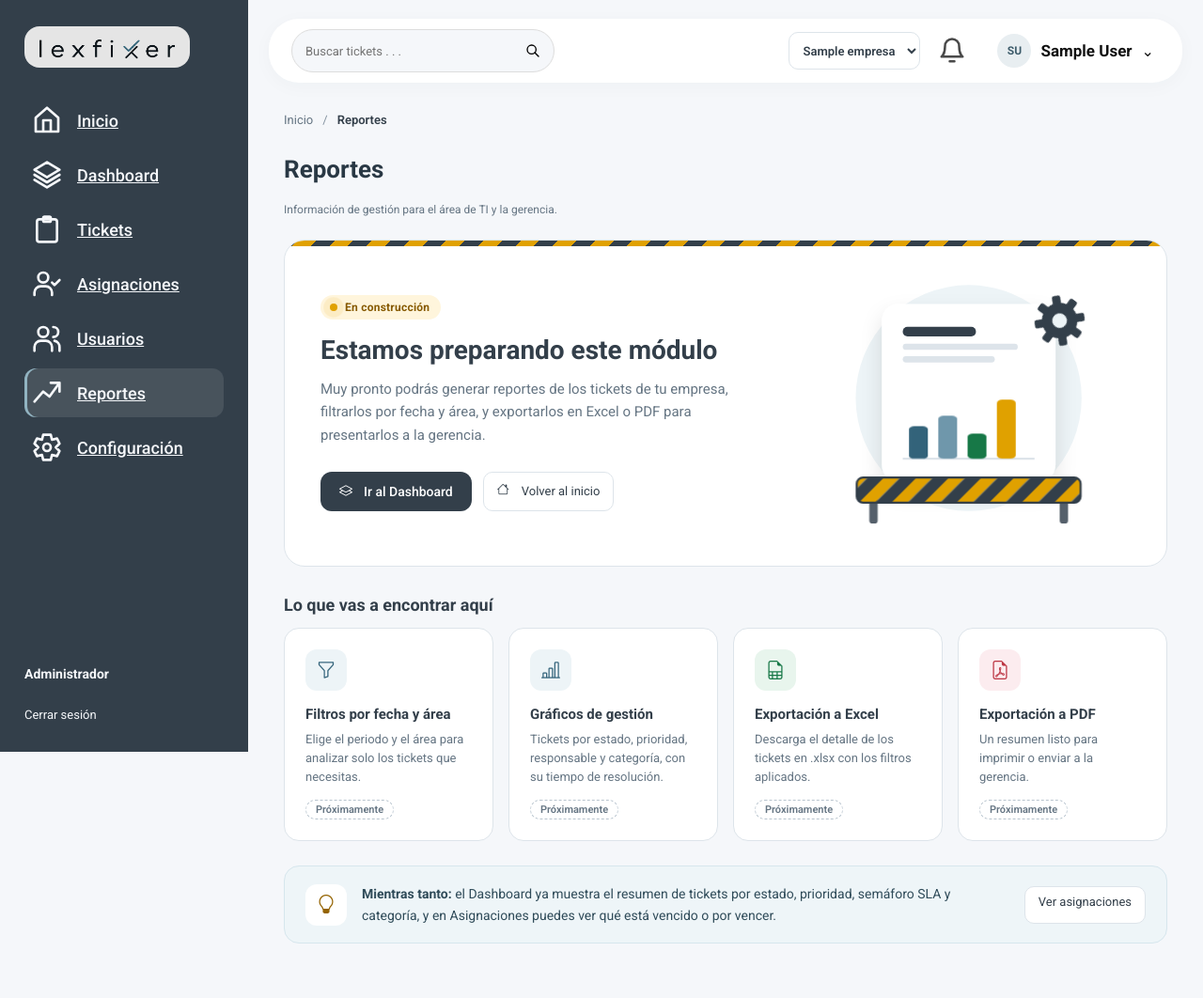
After one commit to alexis-quintana/ticket-system-web-app, a Flask app: page /reportes in a window 1280 px wide. The commit adds this page. Shown: the whole page at 94% size. Run offline with Flask 3, Linux system fonts and the light colour scheme; the visitor is signed in with stand-in values (Sample User, id 1); tables that the repository leaves empty hold one stand-in row (values such as "Sample post").

Commit message:
Implementación del un html y css para reportes

```diff
--- a/main.py
+++ b/main.py
@@ -29,6 +29,10 @@ app.register_blueprint(sla_bp)
 # Módulo 5 — Notificaciones internas (Quintana)
 from modules.notificaciones import bp as notificaciones_bp
 app.register_blueprint(notificaciones_bp)
+
+# Módulo 6 — Reportes (por ahora: página "en construcción")
+from modules.reportes import bp as reportes_bp
+app.register_blueprint(reportes_bp)
 
 # Páginas generales: Inicio, Dashboard, Perfil y Configuración (integración)
 from modules.panel import bp as panel_bp
--- /dev/null
+++ b/static/css/construccion.css
@@ -0,0 +1,303 @@
+/* Página "en construcción" de Reportes (/reportes).
+   Usa los tokens de global.css y los botones compartidos (.button, .secondary-button).
+   Las animaciones se apagan con "Reducir animaciones" (body.reduce-motion) o prefers-reduced-motion. */
+
+.obra-page {
+    max-width: var(--content-max-width);
+}
+
+/* ---------- Tarjeta principal ---------- */
+.obra-hero {
+    position: relative;
+    display: grid;
+    grid-template-columns: minmax(0, 1.15fr) minmax(260px, .85fr);
+    align-items: center;
+    gap: 24px;
+    margin: 22px 0 30px;
+    padding: 34px 38px;
+    background: white;
+    border: 1px solid var(--color-border);
+    border-radius: 22px;
+    overflow: hidden;
+}
+
+/* franja de obra arriba */
+.obra-hero::before {
+    content: "";
+    position: absolute;
+    inset: 0 0 auto 0;
+    height: 6px;
+    background: repeating-linear-gradient(-45deg, #e0a100 0 14px, var(--color-navigation) 14px 28px);
+}
+
+.obra-hero h2 {
+    font-size: 28px;
+    line-height: 1.2;
+    margin: 16px 0 12px;
+    color: var(--color-navigation);
+}
+
+.obra-hero p {
+    max-width: 52ch;
+    margin: 0;
+    color: var(--color-muted);
+    font-size: 15px;
+    line-height: 1.65;
+}
+
+.obra-badge {
+    display: inline-flex;
+    align-items: center;
+    gap: 8px;
+    padding: 6px 12px 6px 10px;
+    border-radius: 20px;
+    background: #fff5dc;
+    color: #875a00;
+    font-size: 12px;
+    font-weight: 700;
+    letter-spacing: .02em;
+}
+
+.obra-pulso {
+    position: relative;
+    width: 8px;
+    height: 8px;
+    border-radius: 50%;
+    background: #e0a100;
+}
+
+.obra-pulso::after {
+    content: "";
+    position: absolute;
+    inset: 0;
+    border-radius: 50%;
+    background: #e0a100;
+    animation: obra-pulso 1.8s ease-out infinite;
+}
+
+.obra-acciones {
+    display: flex;
+    flex-wrap: wrap;
+    gap: 12px;
+    margin-top: 26px;
+}
+
+.obra-acciones .button,
+.obra-acciones .secondary-button {
+    display: inline-flex;
+    align-items: center;
+    gap: 8px;
+    text-decoration: none;
+}
+
+/* los iconos .icon toman el tamaño de su caja (ver ux.css) */
+.obra-acciones .icon {
+    width: 18px;
+    height: 18px;
+}
+
+/* ---------- Ilustración ---------- */
+.obra-ilustracion svg {
+    display: block;
+    width: 100%;
+    max-width: 360px;
+    height: auto;
+    margin-inline: auto;
+}
+
+.obra-barra {
+    transform-box: fill-box;
+    transform-origin: bottom;
+    animation: obra-barra 2.6s ease-in-out infinite;
+}
+
+.obra-barra.b2 { animation-delay: .2s; }
+.obra-barra.b3 { animation-delay: .4s; }
+.obra-barra.b4 { animation-delay: .6s; }
+
+.obra-engranaje {
+    animation: obra-gira 6s linear infinite;
+    transform-box: fill-box;
+    transform-origin: center;
+}
+
+/* ---------- Funcionalidades previstas ---------- */
+.obra-seccion {
+    font-size: 18px;
+    margin: 0 0 14px;
+    color: var(--color-navigation);
+}
+
+.obra-grid {
+    display: grid;
+    grid-template-columns: repeat(4, minmax(0, 1fr));
+    gap: 16px;
+    list-style: none;
+    padding: 0;
+    margin: 0 0 26px;
+}
+
+.obra-item {
+    display: flex;
+    flex-direction: column;
+    gap: 8px;
+    padding: 22px;
+    background: white;
+    border: 1px solid var(--color-border);
+    border-radius: 16px;
+    transition: border-color .18s, box-shadow .18s, transform .18s;
+}
+
+.obra-item:hover {
+    border-color: #b9c8d3;
+    box-shadow: 0 10px 24px #1b2a3612;
+    transform: translateY(-2px);
+}
+
+.obra-item h3 {
+    font-size: 15px;
+    margin: 8px 0 0;
+    color: var(--color-navigation);
+}
+
+.obra-item p {
+    margin: 0;
+    color: var(--color-muted);
+    font-size: 13px;
+    line-height: 1.55;
+    flex: 1;
+}
+
+.obra-icono {
+    display: grid;
+    place-items: center;
+    flex-shrink: 0;
+    width: 44px;
+    height: 44px;
+    border-radius: 12px;
+    background: #edf4f7;
+    color: #33637a;
+    font-size: 20px;
+}
+
+.obra-icono--excel { background: #e8f5ed; color: var(--color-success); }
+.obra-icono--pdf { background: #fcecef; color: var(--color-danger); }
+
+.obra-tag {
+    align-self: flex-start;
+    margin-top: 6px;
+    padding: 3px 10px;
+    border: 1px dashed #b8c4ce;
+    border-radius: 20px;
+    color: var(--color-muted);
+    font-size: 11px;
+    font-weight: 600;
+}
+
+/* ---------- Mientras tanto ---------- */
+.obra-mientras {
+    display: flex;
+    align-items: center;
+    gap: 16px;
+    padding: 18px 22px;
+    background: #eef5f8;
+    border: 1px solid #d6e6ed;
+    border-radius: 16px;
+}
+
+.obra-mientras p {
+    margin: 0;
+    flex: 1;
+    font-size: 14px;
+    line-height: 1.6;
+    color: #2f4b59;
+}
+
+.obra-mientras .obra-icono {
+    background: white;
+    color: #946300;
+}
+
+.obra-mientras .secondary-button {
+    white-space: nowrap;
+    text-decoration: none;
+}
+
+/* ---------- Animaciones ---------- */
+@keyframes obra-pulso {
+    0% { transform: scale(1); opacity: .7; }
+    100% { transform: scale(3); opacity: 0; }
+}
+
+@keyframes obra-barra {
+    0%, 100% { transform: scaleY(1); }
+    50% { transform: scaleY(.55); }
+}
+
+@keyframes obra-gira {
+    to { transform: rotate(360deg); }
+}
+
+.reduce-motion .obra-pulso::after,
+.reduce-motion .obra-barra,
+.reduce-motion .obra-engranaje {
+    animation: none;
+}
+
+.reduce-motion .obra-item:hover {
+    transform: none;
+}
+
+@media (prefers-reduced-motion: reduce) {
+    .obra-pulso::after,
+    .obra-barra,
+    .obra-engranaje {
+        animation: none;
+    }
+}
+
+/* ---------- Responsive ---------- */
+@media (max-width: 1100px) {
+    .obra-grid {
+        grid-template-columns: repeat(2, minmax(0, 1fr));
+    }
+}
+
+@media (max-width: 760px) {
+    .obra-hero {
+        grid-template-columns: 1fr;
+        padding: 28px 20px 24px;
+    }
+
+    .obra-ilustracion {
+        order: -1;
+    }
+
+    .obra-ilustracion svg {
+        max-width: 260px;
+    }
+
+    .obra-hero h2 {
+        font-size: 23px;
+    }
+
+    .obra-mientras {
+        flex-wrap: wrap;
+    }
+
+    .obra-mientras .secondary-button {
+        width: 100%;
+        justify-content: center;
+    }
+}
+
+@media (max-width: 480px) {
+    .obra-grid {
+        grid-template-columns: 1fr;
+    }
+
+    .obra-acciones > * {
+        flex: 1 1 100%;
+        justify-content: center;
+    }
+}
--- a/templates/_navegacion.html
+++ b/templates/_navegacion.html
@@ -5,6 +5,19 @@
 {% macro opcion(href, texto, activa) -%}
 <a class="nav-item{% if activa %} is-active{% endif %}" href="{{ href }}" {% if activa %}aria-current="page" {% endif %}><svg
     class="icon" viewBox="0 0 24 24" aria-hidden="true" focusable="false">{{ caller() }}</svg><span>{{ texto }}</span></a>
+{%- endmacro %}
+
+{# Migas de pan (estilos en polish.css .breadcrumbs). Uso:
+   {% from "_navegacion.html" import migas with context %}
+   {{ migas([('Inicio', url_for('panel.inicio')), ('Tickets', none)]) }}  -> el último va sin enlace #}
+{% macro migas(items) -%}
+<nav class="breadcrumbs" aria-label="Ruta de navegación">
+  <ol>
+    {% for texto, href in items %}
+    <li>{% if href %}<a href="{{ href }}">{{ texto }}</a>{% else %}<span aria-current="page">{{ texto }}</span>{% endif %}</li>
+    {% endfor %}
+  </ol>
+</nav>
 {%- endmacro %}
 
 {% macro sidebar() %}
--- a/templates/base_app.html
+++ b/templates/base_app.html
@@ -18,5 +18,6 @@
 {% block js %}
 <script src="{{ url_for('static', filename='js/shell.js') }}" defer></script>
 <script src="{{ url_for('static', filename='js/notificaciones.js') }}" defer></script>
+<link rel="stylesheet" href="https://cdn.jsdelivr.net/npm/bootstrap-icons@1.11.3/font/bootstrap-icons.min.css">
 {% block js_extra %}{% endblock %}
 {% endblock %}
--- /dev/null
+++ b/templates/reportes/construccion.html
@@ -0,0 +1,112 @@
+{% extends "base_app.html" %}
+{% from "_navegacion.html" import migas with context %}
+{% block titulo %}Reportes{% endblock %}
+{% block css_extra %}
+<link rel="stylesheet" href="{{ url_for('static', filename='css/construccion.css') }}">
+{% endblock %}
+
+{% block contenido %}
+<section id="page-content" tabindex="-1" class="tickets-page obra-page" aria-labelledby="page-title">
+  {{ migas([('Inicio', url_for('panel.inicio')), ('Reportes', none)]) }}
+  <h1 id="page-title" tabindex="-1">Reportes</h1>
+  <p class="page-description">Información de gestión para el área de TI y la gerencia.</p>
+
+  <div class="obra-hero">
+    <div class="obra-hero-texto">
+      <span class="obra-badge"><span class="obra-pulso" aria-hidden="true"></span>En construcción</span>
+      <h2>Estamos preparando este módulo</h2>
+      <p>Muy pronto podrás generar reportes de los tickets de tu empresa, filtrarlos por fecha y área,
+        y exportarlos en Excel o PDF para presentarlos a la gerencia.</p>
+      <div class="obra-acciones">
+        <a class="button" href="{{ url_for('panel.dashboard') }}"><i class="bi bi-layers icon" aria-hidden="true"></i>Ir al Dashboard</a>
+        <a class="secondary-button" href="{{ url_for('panel.inicio') }}"><i class="bi bi-house icon" aria-hidden="true"></i>Volver al inicio</a>
+      </div>
+    </div>
+
+    <div class="obra-ilustracion" aria-hidden="true">
+      <svg viewBox="0 0 320 250" role="presentation" focusable="false">
+        <defs>
+          <pattern id="obra-rayas" width="22" height="22" patternUnits="userSpaceOnUse" patternTransform="rotate(45)">
+            <rect width="11" height="22" fill="#e0a100" />
+            <rect x="11" width="11" height="22" fill="#333f4a" />
+          </pattern>
+          <filter id="obra-sombra" x="-20%" y="-20%" width="140%" height="140%">
+            <feDropShadow dx="0" dy="10" stdDeviation="10" flood-color="#1b2a36" flood-opacity=".12" />
+          </filter>
+        </defs>
+        <circle cx="165" cy="120" r="108" fill="#edf4f7" />
+        <!-- hoja del reporte -->
+        <g filter="url(#obra-sombra)">
+          <rect x="82" y="30" width="166" height="170" rx="16" fill="#fff" />
+        </g>
+        <rect x="102" y="52" width="70" height="9" rx="4.5" fill="#333f4a" />
+        <rect x="102" y="68" width="110" height="6" rx="3" fill="#dde4ea" />
+        <rect x="102" y="80" width="88" height="6" rx="3" fill="#dde4ea" />
+        <!-- gráfico de barras animado -->
+        <line x1="102" y1="178" x2="228" y2="178" stroke="#dde4ea" stroke-width="2" />
+        <rect class="obra-barra b1" x="108" y="122" width="18" height="56" rx="5" fill="#33637a" />
+        <rect class="obra-barra b2" x="136" y="104" width="18" height="74" rx="5" fill="#6f97ab" />
+        <rect class="obra-barra b3" x="164" y="138" width="18" height="40" rx="5" fill="#177847" />
+        <rect class="obra-barra b4" x="192" y="96" width="18" height="82" rx="5" fill="#e0a100" />
+        <!-- engranaje -->
+        <g transform="translate(252 46)"><g class="obra-engranaje">
+          <circle r="17" fill="#333f4a" />
+          <g fill="#333f4a">
+            <rect x="-4" y="-24" width="8" height="10" rx="2" />
+            <rect x="-4" y="14" width="8" height="10" rx="2" />
+            <rect x="-24" y="-4" width="10" height="8" rx="2" />
+            <rect x="14" y="-4" width="10" height="8" rx="2" />
+            <rect x="-4" y="-24" width="8" height="10" rx="2" transform="rotate(45)" />
+            <rect x="-4" y="14" width="8" height="10" rx="2" transform="rotate(45)" />
+            <rect x="-24" y="-4" width="10" height="8" rx="2" transform="rotate(45)" />
+            <rect x="14" y="-4" width="10" height="8" rx="2" transform="rotate(45)" />
+          </g>
+          <circle r="7" fill="#edf4f7" />
+        </g></g>
+        <!-- valla de obra -->
+        <rect x="70" y="206" width="8" height="34" rx="3" fill="#55606b" />
+        <rect x="252" y="206" width="8" height="34" rx="3" fill="#55606b" />
+        <rect x="58" y="196" width="214" height="24" rx="6" fill="url(#obra-rayas)" />
+        <rect x="58" y="196" width="214" height="24" rx="6" fill="none" stroke="#333f4a" stroke-width="2" />
+      </svg>
+    </div>
+  </div>
+
+  <h2 class="obra-seccion">Lo que vas a encontrar aquí</h2>
+  <ul class="obra-grid">
+    <li class="obra-item">
+      <span class="obra-icono"><i class="bi bi-funnel" aria-hidden="true"></i></span>
+      <h3>Filtros por fecha y área</h3>
+      <p>Elige el periodo y el área para analizar solo los tickets que necesitas.</p>
+      <span class="obra-tag">Próximamente</span>
+    </li>
+    <li class="obra-item">
+      <span class="obra-icono"><i class="bi bi-bar-chart-line" aria-hidden="true"></i></span>
+      <h3>Gráficos de gestión</h3>
+      <p>Tickets por estado, prioridad, responsable y categoría, con su tiempo de resolución.</p>
+      <span class="obra-tag">Próximamente</span>
+    </li>
+    <li class="obra-item">
+      <span class="obra-icono obra-icono--excel"><i class="bi bi-file-earmark-spreadsheet" aria-hidden="true"></i></span>
+      <h3>Exportación a Excel</h3>
+      <p>Descarga el detalle de los tickets en .xlsx con los filtros aplicados.</p>
+      <span class="obra-tag">Próximamente</span>
+    </li>
+    <li class="obra-item">
+      <span class="obra-icono obra-icono--pdf"><i class="bi bi-file-earmark-pdf" aria-hidden="true"></i></span>
+      <h3>Exportación a PDF</h3>
+      <p>Un resumen listo para imprimir o enviar a la gerencia.</p>
+      <span class="obra-tag">Próximamente</span>
+    </li>
+  </ul>
+
+
+
+  <div class="obra-mientras">
+    <span class="obra-icono"><i class="bi bi-lightbulb" aria-hidden="true"></i></span>
+    <p><strong>Mientras tanto:</strong> el Dashboard ya muestra el resumen de tickets por estado, prioridad,
+      semáforo SLA y categoría, y en Asignaciones puedes ver qué está vencido o por vencer.</p>
+    <a class="secondary-button" href="{{ url_for('historial.asignaciones') }}">Ver asignaciones</a>
+  </div>
+</section>
+{% endblock %}
```
Also changed, not shown: modules/reportes.py (added, +15 -0 lines).
